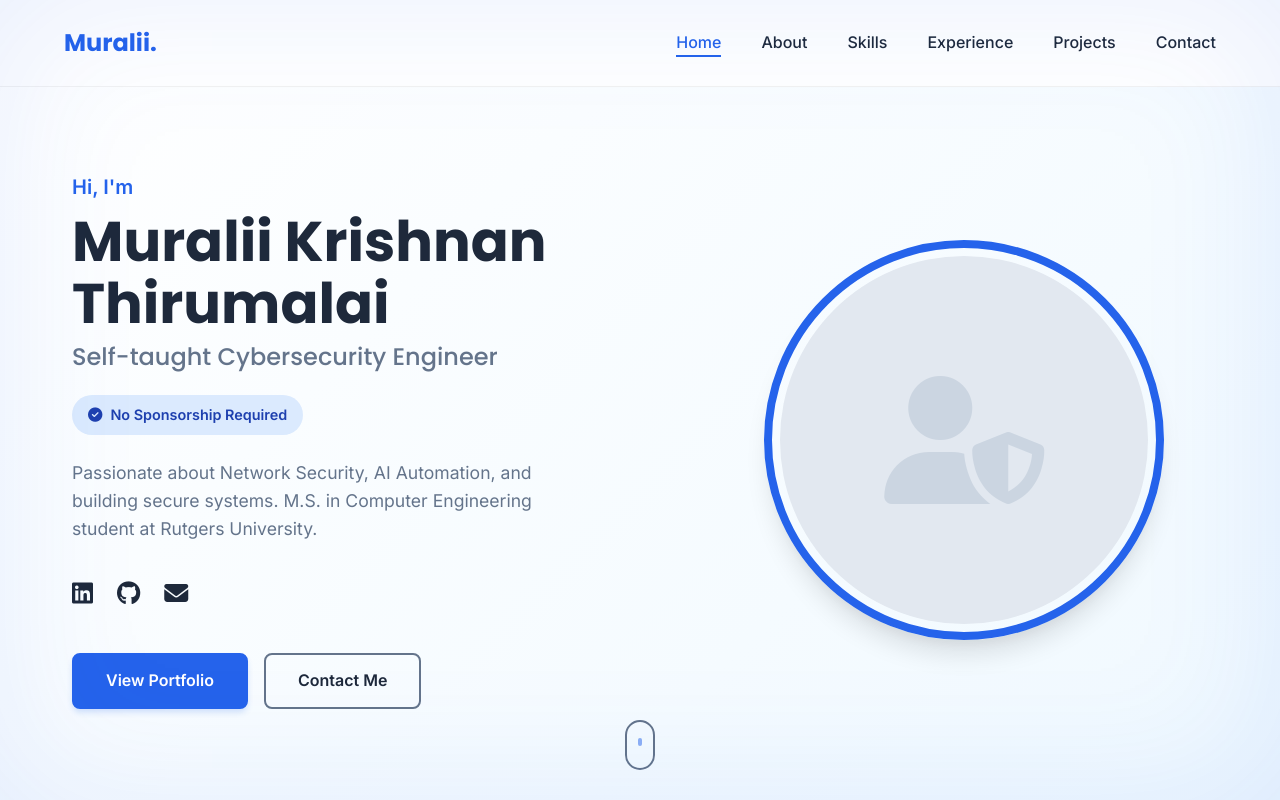
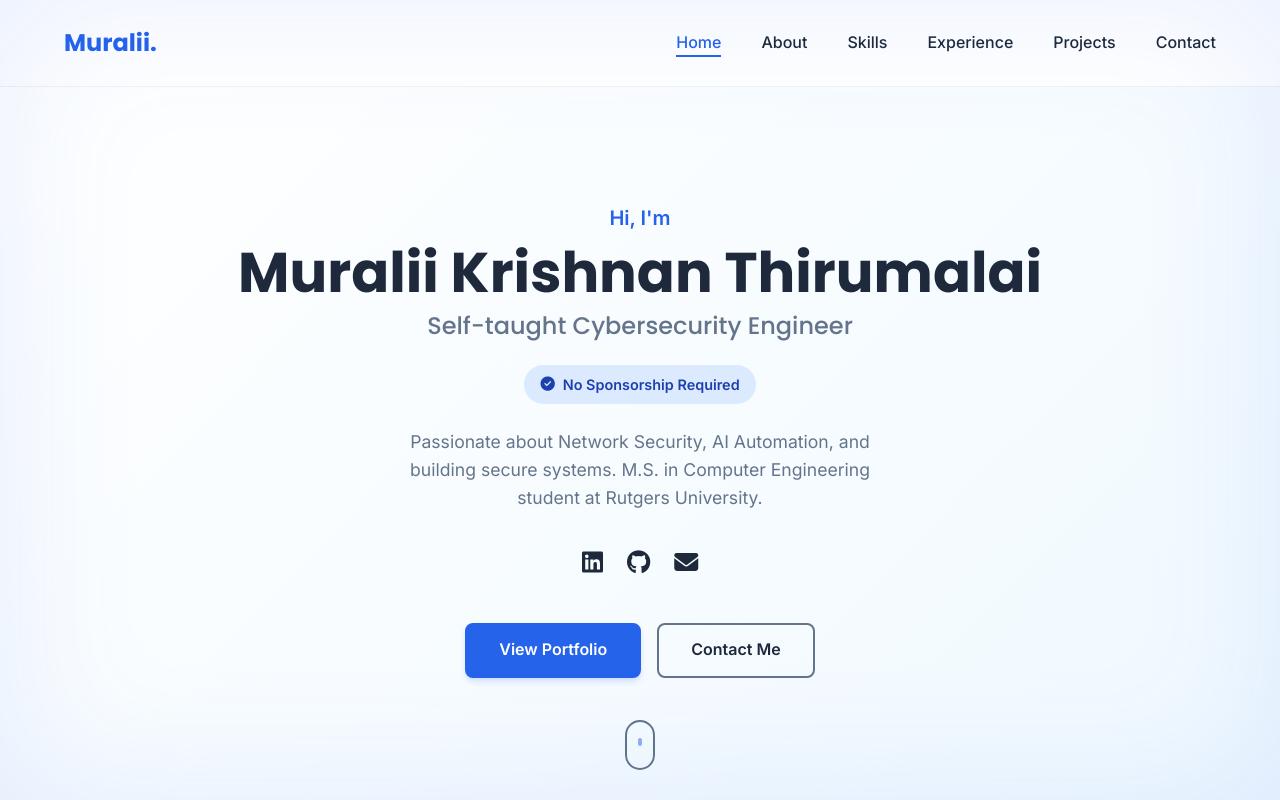
Before and after one commit to muraliikrishnant/PersonalPortfolio, a plain HTML site: page index.html in a window 1280 px wide. Shown: the top 800 px of the page. Drawn offline with Linux system fonts and the light colour scheme.

Commit message:
Removed profile image and centered hero section

```diff
--- a/index.html
+++ b/index.html
@@ -62,14 +62,6 @@
                 <div class="cta-buttons">
                     <a href="#projects" class="btn btn-primary">View Portfolio</a>
                     <a href="#contact" class="btn btn-secondary">Contact Me</a>
-                </div>
-            </div>
-            <div class="image-content">
-                <div class="profile-frame">
-                    <!-- Placeholder image - using a generic avatar or specific style if provided later -->
-                    <div class="profile-placeholder">
-                        <i class="fas fa-user-shield"></i>
-                    </div>
                 </div>
             </div>
         </div>
--- a/styles.css
+++ b/styles.css
@@ -652,3 +652,22 @@ body::before {
         grid-template-columns: 1fr;
     }
 }
+
+/* Hero Content - Centered (No Image) */
+.hero-content {
+    grid-template-columns: 1fr; /* Single column */
+    text-align: center;
+    justify-items: center;
+}
+
+.hero-content .text-content {
+    margin: 0 auto;
+    display: flex;
+    flex-direction: column;
+    align-items: center;
+}
+
+/* Remove Image Styles if they exist (cleanup) */
+.profile-frame, .profile-placeholder {
+    display: none;
+}
```
Also changed, not shown: verify_no_image_layout_1766876578468.webp (added).
